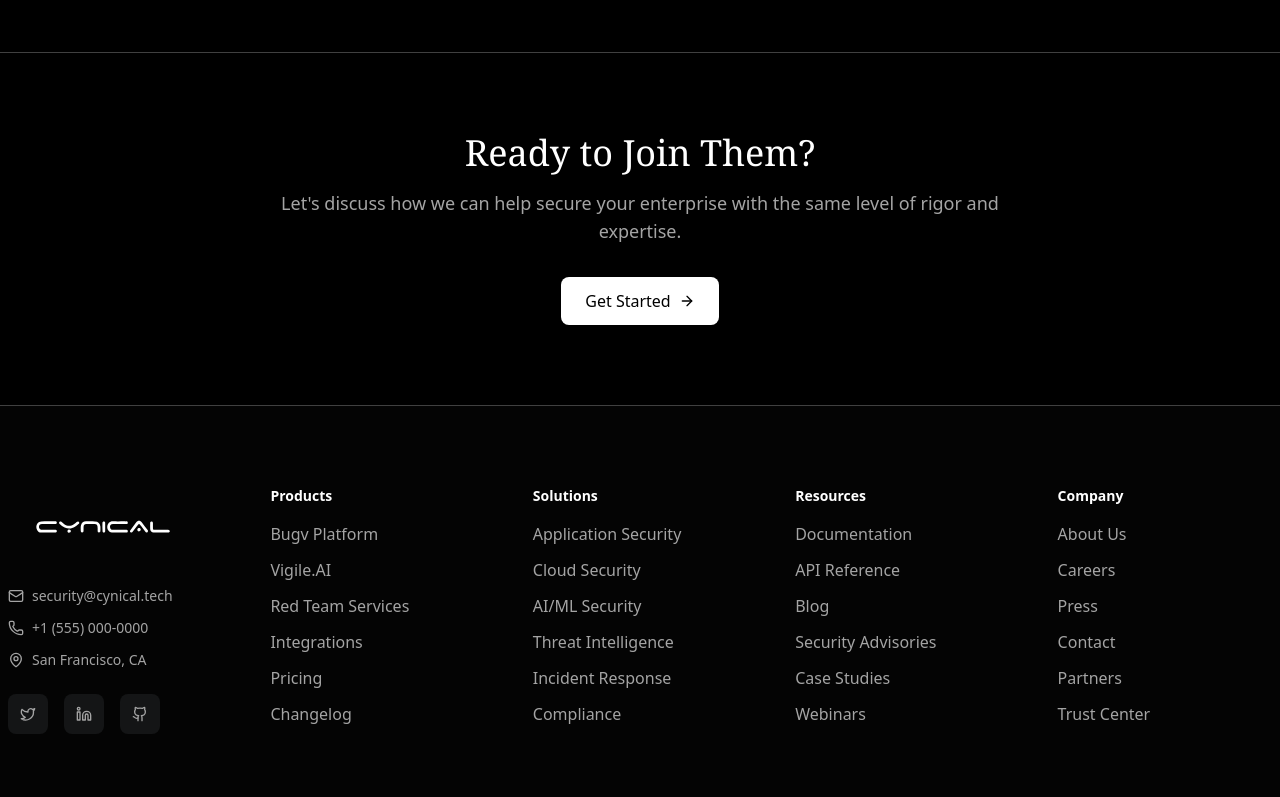
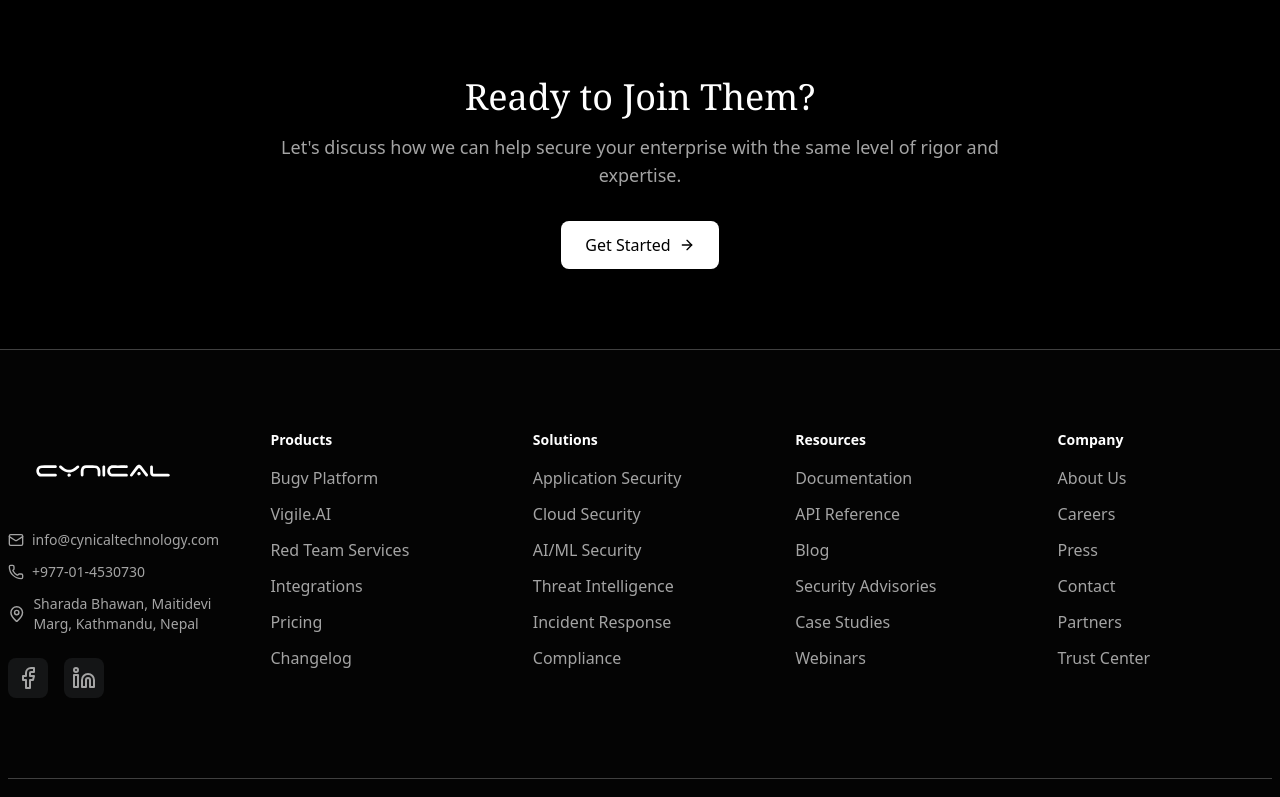
Before and after one commit to JivanKadel/cynicalsite, a Next.js app: page /resources/case-studies in a window 1280 px wide. Shown: the part 2000-2797 px from the top of the page. Built offline with nearby package versions, Linux system fonts and the light colour scheme.

Commit message:
fix(styles): Fixed styles, added logo, removed unnecessary links, texts

```diff
--- a/app/about/page.tsx
+++ b/app/about/page.tsx
@@ -225,6 +225,7 @@ const AboutUs = () => {
               </div>
 
               <div className="flex flex-col sm:flex-row gap-4">
+                <Link href="#our-team">
                   <Button
                     size="lg"
                     className="bg-foreground text-background hover:bg-foreground/90"
@@ -232,9 +233,12 @@ const AboutUs = () => {
                     Meet Our Team
                     <ArrowRight className="ml-2 w-4 h-4" />
                   </Button>
+                </Link>
+                <Link href={"/#solutions"}>
                   <Button size="lg" variant="outline">
                     View Our Services
                   </Button>
+                </Link>
               </div>
 
               <div className="grid grid-cols-3 gap-6 pt-8 border-t border-border">
@@ -429,7 +433,7 @@ const AboutUs = () => {
       </section>
 
       {/* Team Section */}
-      <section className="py-20 lg:py-32 bg-secondary/20">
+      <section className="py-20 lg:py-32 bg-secondary/20" id="our-team">
         <div className="container mx-auto px-6">
           <div className="text-center max-w-3xl mx-auto mb-16">
             <h2 className="text-3xl md:text-4xl font-noto tracking-tight mb-6">
--- a/app/resources/case-studies/page.tsx
+++ b/app/resources/case-studies/page.tsx
@@ -2,112 +2,11 @@ import { caseStudies } from "@/data/casestudies.data";
 import { ArrowLeft, ArrowRight } from "lucide-react";
 import Link from "next/link";
 
-// const caseStudies = [
-//   {
-//     logo: "🏦",
-//     company: "Global Investment Bank",
-//     industry: "Financial Services",
-//     tags: ["Penetration Testing", "Red Team", "Compliance"],
-//     metrics: [
-//       { value: "94%", label: "Faster Detection" },
-//       { value: "2.3K", label: "Vulnerabilities Found" },
-//       { value: "Zero", label: "Breaches Post-Deployment" },
-//     ],
-//     quote:
-//       "Cynical's adversarial approach uncovered vulnerabilities our internal team missed for years.",
-//     gradient: "from-blue-600/20 to-cyan-600/20",
-//     link: "/case-studies/global-investment-bank",
-//   },
-//   {
-//     logo: "🛒",
-//     company: "E-Commerce Platform",
-//     industry: "Retail Technology",
-//     tags: ["API Security", "Cloud Security", "DevSecOps"],
-//     metrics: [
-//       { value: "99.9%", label: "Uptime Maintained" },
-//       { value: "850+", label: "APIs Secured" },
-//       { value: "45%", label: "Cost Reduction" },
-//     ],
-//     quote:
-//       "They transformed our security posture while we scaled from 1M to 50M users.",
-//     gradient: "from-emerald-600/20 to-teal-600/20",
-//     link: "/case-studies/ecommerce-platform",
-//   },
-//   {
-//     logo: "✈️",
-//     company: "National Airline",
-//     industry: "Aviation",
-//     tags: ["Infrastructure Security", "IoT", "Threat Modeling"],
-//     metrics: [
-//       { value: "100%", label: "Critical Systems Tested" },
-//       { value: "37", label: "Zero-Days Discovered" },
-//       { value: "A+", label: "Security Rating" },
-//     ],
-//     quote:
-//       "Cynical's team thinks like nation-state attackers. Exactly what we needed.",
-//     gradient: "from-purple-600/20 to-pink-600/20",
-//     link: "/case-studies/national-airline",
-//   },
-//   {
-//     logo: "🏥",
-//     company: "Healthcare Provider",
-//     industry: "Healthcare",
-//     tags: ["HIPAA Compliance", "Medical Devices", "Network Security"],
-//     metrics: [
-//       { value: "100%", label: "HIPAA Compliant" },
-//       { value: "156", label: "Devices Secured" },
-//       { value: "Zero", label: "PHI Exposures" },
-//     ],
-//     quote:
-//       "Patient data security is non-negotiable. Cynical delivered beyond expectations.",
-//     gradient: "from-rose-600/20 to-orange-600/20",
-//     link: "/case-studies/healthcare-provider",
-//   },
-//   {
-//     logo: "🔌",
-//     company: "Energy Corporation",
-//     industry: "Critical Infrastructure",
-//     tags: ["OT Security", "SCADA", "Incident Response"],
-//     metrics: [
-//       { value: "24/7", label: "Monitoring Active" },
-//       { value: "12", label: "Substations Protected" },
-//       { value: "99.99%", label: "Grid Reliability" },
-//     ],
-//     quote:
-//       "Protecting critical infrastructure requires the best. We found them in Cynical.",
-//     gradient: "from-amber-600/20 to-yellow-600/20",
-//     link: "/case-studies/energy-corporation",
-//   },
-//   {
-//     logo: "🎮",
-//     company: "Gaming Studio",
-//     industry: "Entertainment",
-//     tags: ["Anti-Cheat", "DDoS Protection", "Account Security"],
-//     metrics: [
-//       { value: "87%", label: "Cheating Reduced" },
-//       { value: "50M+", label: "Accounts Protected" },
-//       { value: "99.5%", label: "Uptime During Attacks" },
-//     ],
-//     quote: "Our players trust us because we trust Cynical with our security.",
-//     gradient: "from-indigo-600/20 to-violet-600/20",
-//     link: "/case-studies/gaming-studio",
-//   },
-// ];
-
 const CaseStudies = () => {
   return (
     <div>
-      {/* Hero Section */}
       <section className="pt-6 pb-12 px-6">
         <div className="max-w-6xl mx-auto">
-          <Link
-            href="/"
-            className="inline-flex items-center gap-2 text-muted-foreground hover:text-foreground transition-colors mb-8"
-          >
-            <ArrowLeft className="w-4 h-4" />
-            Back to home
-          </Link>
-
           <div className="text-center max-w-3xl mx-auto">
             <span className="inline-block px-4 py-2 bg-primary/10 text-primary rounded-full text-sm font-medium mb-6">
               Case Studies
--- a/components/home/CaseStudies.tsx
+++ b/components/home/CaseStudies.tsx
@@ -20,7 +20,7 @@ export default function CaseStudies() {
             </p>
           </div>
           <Link
-            href="/case-studies"
+            href="/resources/case-studies"
             className="flex items-center gap-2 text-sm font-medium hover:gap-3 transition-all group"
           >
             View all case studies
--- a/components/home/Footer.tsx
+++ b/components/home/Footer.tsx
@@ -1,4 +1,12 @@
-import { Github, Linkedin, Twitter, Mail, MapPin, Phone } from "lucide-react";
+import {
+  Github,
+  Linkedin,
+  Twitter,
+  Mail,
+  MapPin,
+  Phone,
+  Facebook,
+} from "lucide-react";
 import Link from "next/link";
 import Image from "next/image";
 
@@ -39,13 +47,20 @@ const Footer = () => {
   };
 
   const socialLinks = [
-    { icon: Twitter, href: "https://twitter.com/cynical", label: "Twitter" },
+    {
+      icon: Facebook,
+      href: "https://www.facebook.com/cynicaltechnology",
+      label: "Facebook",
+      hoverColor: "hover:text-blue-600",
+      hoverBg: "hover:bg-blue-600/10",
+    },
     {
       icon: Linkedin,
-      href: "https://linkedin.com/company/cynical",
+      href: "https://www.linkedin.com/company/cynicaltechnology/",
       label: "LinkedIn",
+      hoverColor: "hover:text-blue-700",
+      hoverBg: "hover:bg-blue-700/10",
     },
-    { icon: Github, href: "https://github.com/cynical", label: "GitHub" },
   ];
 
   return (
@@ -67,15 +82,15 @@ const Footer = () => {
             <div className="space-y-3 text-sm text-muted-foreground">
               <div className="flex items-center gap-2">
                 <Mail className="w-4 h-4" />
-                <span>security@cynical.tech</span>
+                <span>info@cynicaltechnology.com</span>
               </div>
               <div className="flex items-center gap-2">
                 <Phone className="w-4 h-4" />
-                <span>+1 (555) 000-0000</span>
+                <span>+977-01-4530730</span>
               </div>
               <div className="flex items-center gap-2">
-                <MapPin className="w-4 h-4" />
-                <span>San Francisco, CA</span>
+                <MapPin className="w-8 h-8" />
+                <span>Sharada Bhawan, Maitidevi Marg, Kathmandu, Nepal</span>
               </div>
             </div>
 
@@ -84,10 +99,12 @@ const Footer = () => {
                 <a
                   key={social.label}
                   href={social.href}
-                  className="w-10 h-10 rounded-lg bg-secondary flex items-center justify-center hover:bg-foreground/10 transition-colors"
+                  className={`w-10 h-10 rounded-lg bg-secondary flex items-center justify-center ${social.hoverBg} transition-colors`}
                   aria-label={social.label}
                 >
-                  <social.icon className="w-4 h-4 text-muted-foreground" />
+                  <social.icon
+                    className={`w-6 h-6 text-muted-foreground ${social.hoverColor}`}
+                  />
                 </a>
               ))}
             </div>
```
Lines whose indentation alone changed are shown as unchanged.
